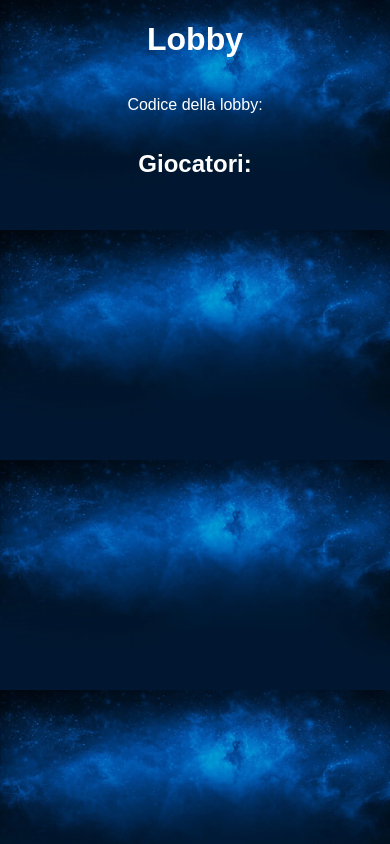
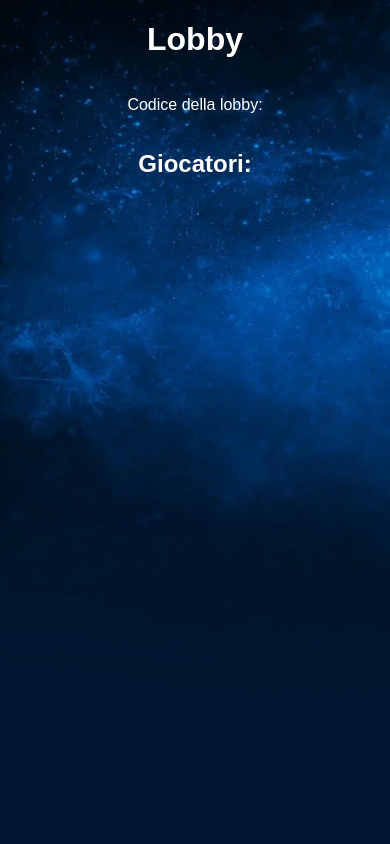
Before and after one commit to EmaTroll3r/Affiuccio, a Flask app: template server/templates/SosOnline/lobby.html in a window 390 px wide. Run offline with Flask 3, Linux system fonts and the light colour scheme; the template is opened without the code that fills it, so the values that code supplies are empty; some libraries are stand-ins or nearby versions.

Commit message:
more responsive

```diff
--- a/server/static/SosOnline/style.css
+++ b/server/static/SosOnline/style.css
@@ -14,8 +14,8 @@ body {
 /* Stili per dispositivi mobili */
 @media (max-width: 767px) {
   body {
-      /*background-size: auto 100%;*/
-
+      background-size: auto 100vh;
+      background-repeat: no-repeat;
   }
 }
 
--- a/server/static/home/lobby_script.js
+++ b/server/static/home/lobby_script.js
@@ -113,7 +113,31 @@ socket.on('kicked-player', function(data){
     }
 });
 
+function alert(text,status = 1) {
+    var title = '<span style="color: #fff;">Attenzione!</span>';
+    var icon = 'warning'
+    if(status == 0){
+        title = '<span style="color: #fff;">Successo!</span>'
+        icon = 'success'
+    }
+    Swal.fire({
+        title: title,
+        html: '<span style="color: #fff;">' + text + '</span>',
+        icon: icon,
+        confirmButtonText: 'OK',
+        background: '#333',
+        customClass: {
+            content: 'swal-content-custom'
+        }
+    });
+}
+
 document.getElementById('start-game').addEventListener('click', function() {
+
+    if(players.length < 2) {
+        alert('Devi avere almeno 2 giocatori per iniziare il gioco');
+        return;
+    }
 
     socket.emit(gameEndpoint.toLowerCase()+"-ask-start-game", {'partyID': partyID})
     console.log("start-game emitted",partyID)
--- a/server/templates/SosOnline/index.html
+++ b/server/templates/SosOnline/index.html
@@ -2,6 +2,7 @@
 <html>
     <head>
         <title>SoS Online</title>
+        <meta name="viewport" content="width=device-width, initial-scale=1, maximum-scale=1.0, user-scalable=no">
         <div class="content">
             <link rel="stylesheet" type="text/css" href="{{ url_for('static', filename='SosOnline/style.css') }}">
         </div>
--- a/server/templates/SosOnline/lobby.html
+++ b/server/templates/SosOnline/lobby.html
@@ -2,6 +2,7 @@
 <html>
     <head>
         <title>SoS Online</title>
+        <meta name="viewport" content="width=device-width, initial-scale=1, maximum-scale=1.0, user-scalable=no">
         <div class="content">
             <link rel="stylesheet" type="text/css" href="{{ url_for('static', filename='SosOnline/style.css') }}">
         </div>
```
